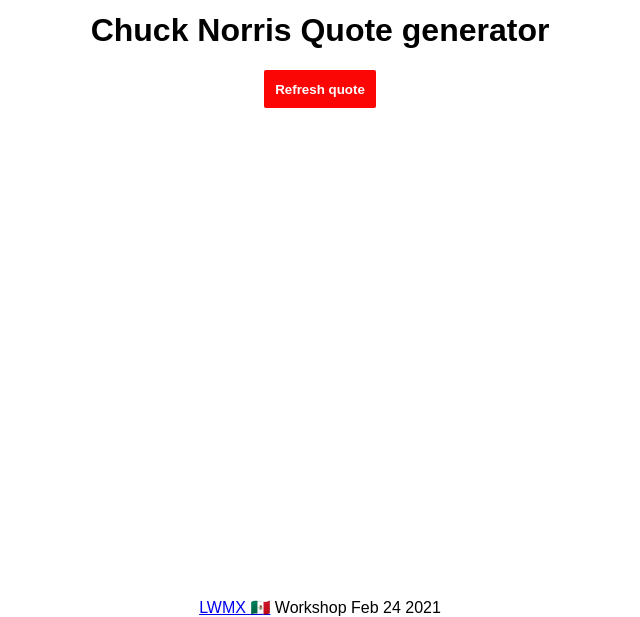
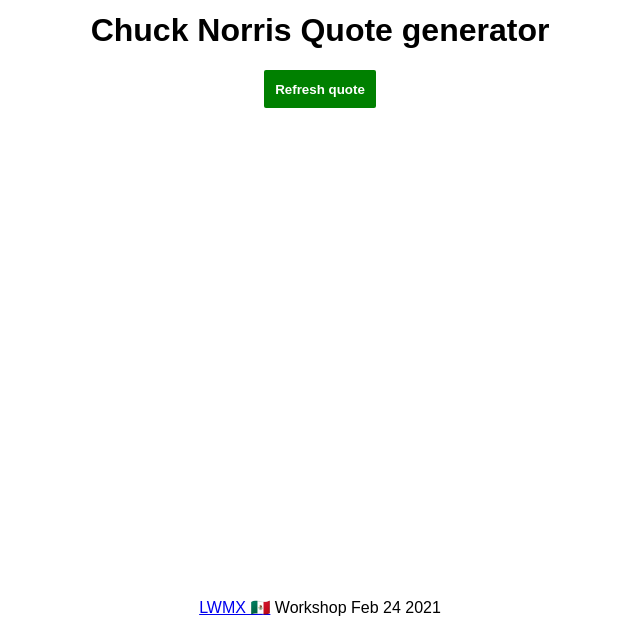
Before and after one commit to nachoal/chuck_norris_workshop_24, a website built with Parcel: page index.html in a window 1280 px wide. Shown: the part 191-808 px from the top of the page, without its empty margins (320-960 px from the left). Built offline with nearby package versions, Linux system fonts and the light colour scheme; no server answers.

Commit message:
Update the button to green

```diff
--- a/styles.css
+++ b/styles.css
@@ -39,7 +39,7 @@
 }
 
 button {
-  background-color: #fc0505;
+  background-color: green;
   border-style: none;
   padding: 0.7rem;
   color: white;
```
